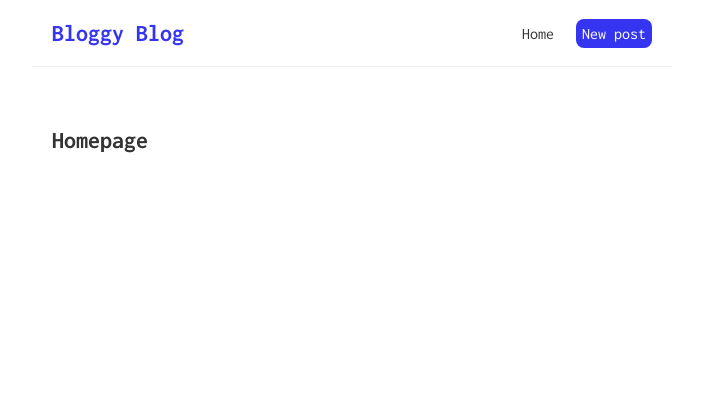
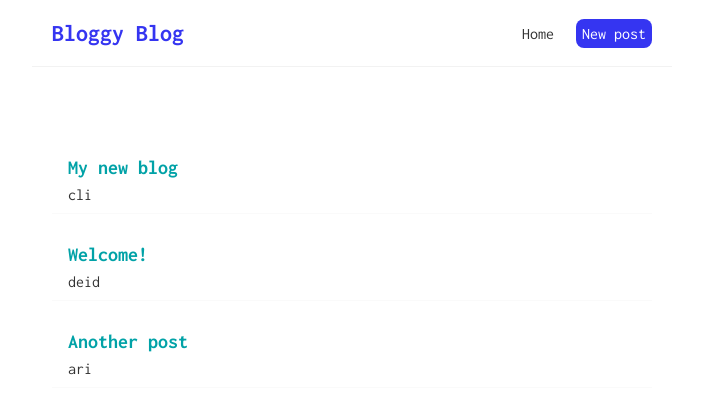
Before and after one commit to lwly-jpg/blog-app, a React (Create React App) app in the folder frontend/: page / in a window 1280 px wide. Shown: the top 412 px of the page, without its empty margins (288-991 px from the left). Built offline with nearby package versions, Linux system fonts and the light colour scheme; the HTML template or start-up script is replaced by a standard one.

Commit message:
add blogs hook to home component

```diff
--- a/frontend/src/Home.js
+++ b/frontend/src/Home.js
@@ -1,7 +1,20 @@
+import { useState } from 'react'
+
 const Home = () => {
+  const [blogs, setBlogs] = useState([
+    { title: 'My new blog', body: 'lorem ipsum...', author: 'cli', id: 1 },
+    { title: 'Welcome!', body: 'lorem ipsum...', author: 'deid', id: 2 },
+    { title: 'Another post', body: 'lorem ipsum...', author: 'ari', id: 3 }
+  ])
+
   return (
     <div className="home">
-      <h2>Homepage</h2>
+      {blogs.map((blog) => (
+        <div className="blog-preview" key={blog.id}>
+          <h2>{ blog.title } </h2>
+          <p>{ blog.author }</p>
+        </div>
+      ))}
     </div>
    );
 }
--- a/frontend/src/index.css
+++ b/frontend/src/index.css
@@ -33,3 +33,18 @@
   margin: 40px auto;
   padding: 20px;
 }
+
+/* blog previews / list */
+.blog-preview {
+  padding: 10px 16px;
+  margin: 20px 0;
+  border-bottom: 1px solid #fafafa;
+}
+.blog-preview:hover {
+  box-shadow: 1px 3px 5px rgba(0,0,0,0.1);
+}
+.blog-preview h2 {
+  font-size: 20px;
+  color: #01a2a7;
+  margin-bottom: 8px;
+}
```
